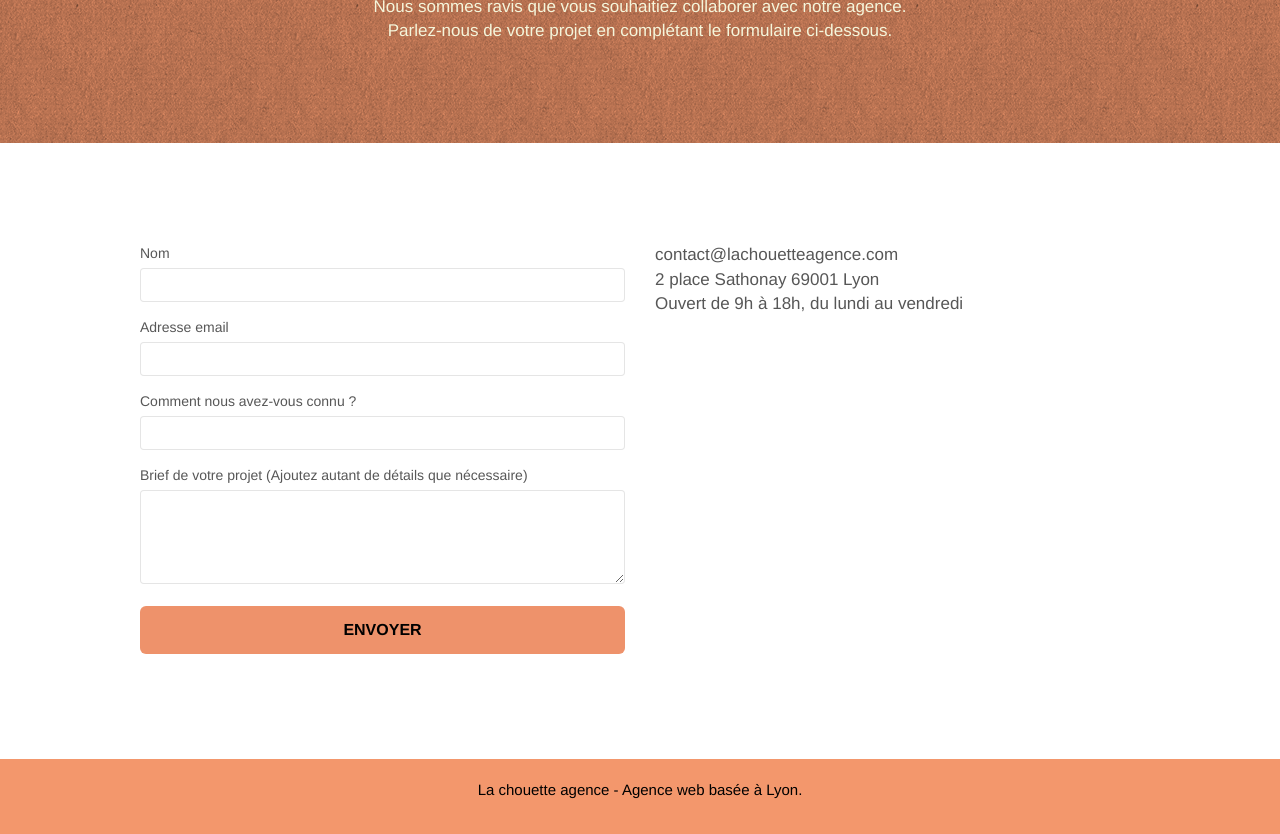
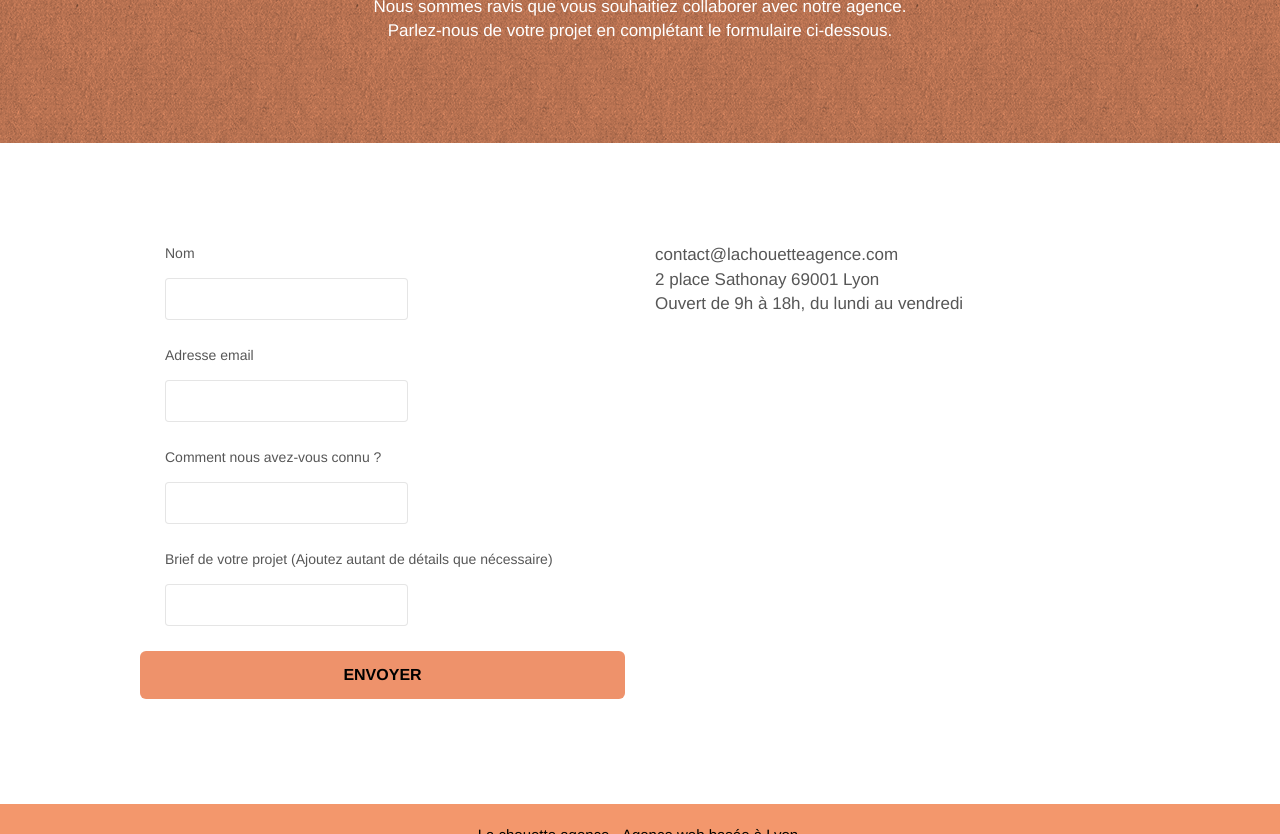
Before and after one commit to openclassk/P4_SCHOBERT_Karine, a plain HTML site: page page2.html in a window 1280 px wide. Shown: the part 297-1131 px from the top of the page. Drawn offline with Linux system fonts and the light colour scheme; files that its build step writes are made by us from their sources.

Commit message:
mise en place des aria label et correction page2

```diff
--- a/css/style.css
+++ b/css/style.css
@@ -11,7 +11,7 @@ a,
 button {
 
     transition: all .3s ease-in-out;
-    outline: 0 !important;
+    outline: none!important;
 }
 
 a:hover {
@@ -287,6 +287,7 @@ a:hover {
 
 #bloc-1-hero h1 {
     font-size: 32px;
+
 }
 
 .navbar {
@@ -471,9 +472,7 @@ nav .caret {
 }
 /*button page 2*/
 button {
-
-  border-radius: 10px;
-    outline: 0!important;
+    outline: none!important;
 }
 
 .btn-rd {
@@ -514,8 +513,13 @@ button {
 .panel-rd .panel-footer {
     border-radius: 0 0 29px 29px;
 }
-
+/*correction*/
 .form-control {
+    display: flex;
+    flex-direction: column;
+    margin:10px 0 25px 25px;
+    width:50% ;
+    padding: 20px;
     border-color: rgba(0, 0, 0, .1);
     box-shadow: none;
 }
@@ -668,7 +672,10 @@ a {
     font-weight: 400;
     color: #575757!important;
 }
-
+/*ajout correction*/
+label{
+    margin-left: 25px;
+}
 .container {
     max-width: 1000px;
 }
@@ -715,12 +722,13 @@ blockquote, figcaption{
     font-family: "Open Sans";
 }
 
-.cta-hero {
-    margin-top: 22px;
+.cta-hero{
+
     color:#FFFFFF!important;
     text-transform: uppercase;
     padding: 12px 28px 12px 28px;
     font-size: 16px;
+    margin-top: 15px;
     font-weight: 700;
 }
 /* ajout correction*/
@@ -806,14 +814,14 @@ h4 {
 /*correction*/
 .tc-white {
    /*  color: #F3976C!important;*/
-   color: #f5f6db!important;
+   color:#FFF!important;
 }
 /*correction*/
 .btn-atomic-tangerine {
      /*  background: #F3976C;
     color: #FFFFFF!important;*/
     background: #ee926b;
-    color: black!important
+    color: #000000!important
 }
 
 .btn-atomic-tangerine:hover {
--- a/page2.html
+++ b/page2.html
@@ -9,12 +9,15 @@
     <meta name="robots" content="index, follow">
 	<meta name="viewport" content="width=device-width, initial-scale=1.0, viewport-fit=cover">
 <!--link-->
+
+	<!--link-->
 	<link rel="canonical" href="https://openclassk.github.io/P4_SCHOBERT_Karine/">
 	<link rel="shortcut icon" type="image/png" href="favicon.jpg">
-	<link rel="stylesheet" type="text/css" href="css/bootstrap.min.css">
+	<link rel="stylesheet" type="text/css" href="css/bootstrap.css">
 	<link rel="stylesheet" type="text/css" href="css/style.css">
-	<link rel="stylesheet" type="text/css" href="css/font-awesome.min.css">
-	<link rel="stylesheet" type="text/css" href="css/et-line.min.css">
+	<link rel="stylesheet" type="text/css" href="css/font-awesome.css">
+	<link rel="stylesheet" type="text/css" href="css/et-line.css">
+
 
 <!--Title-->
     <title>Contact</title>
@@ -26,7 +29,7 @@
 <!-- Principal conteneur -->
 <div class="page-container">
 
-<!-- bloc-0 -->
+<!-- bloc-0 header-->
 <header class="bloc bgc-white l-bloc " id="bloc-0">
 	<div class="container bloc-sm">
 		<nav class="navbar row">
@@ -46,10 +49,10 @@
 			<div class="collapse navbar-collapse navbar-1 special-dropdown-nav">
 				<ul class="site-navigation nav navbar-nav">
 					<li>
-						<a href="index.html">Accueil</a>
+						<a href="index.html" arial-label="Lien page d'acceuil">Accueil</a>
 					</li>
 					<li>
-						<a href="page2.html">Contact</a>
+						<a href="page2.html" aria-label ="Lien page contact">Contact</a>
 					</li>
 				</ul>
 			</div>
@@ -59,7 +62,8 @@
 <!-- bloc-0 END -->
 <main>
 <!-- bloc-6 -->
-<section class="bloc bg-dots-bg bg-repeat bgc-atomic-tangerine d-bloc bloc-bg-texture texture-paper" id="bloc-6">
+<section class="bloc bg-dots-bg bg-repeat bgc-atomic-tangerine d-bloc
+				bloc-bg-texture texture-paper" id="bloc-6">
 	<div class="container bloc-lg">
 		<div class="row">
 			<article class="col-sm-12">
@@ -83,29 +87,25 @@
 	<div class="container bloc-lg">
 		<div class="row">
 			<div class="col-sm-6">
-				<form id="form_1" novalidate success-msg="Your message has been sent." fail-msg="Sorry it seems that our mail server is not responding, Sorry for the inconvenience!">
+				<form id="form_1" novalidate > <!--success-msg="Your message has been sent."
+					 fail-msg="Sorry it seems that our mail server is not responding,
+					 Sorry for the inconvenience!"-->
 					<div class="form-group">
-						<label>
-							Nom
-						</label>
-						<input id="name" class="form-control" required />
+						<label for="name">Nom</label>
+						<input id="name" type="text" class="form-control" required="" >
 					</div>
 					<div class="form-group">
-						<label>
-							Adresse email
-						</label>
-						<input id="email" class="form-control" type="email" required />
+						<label for="email">Adresse email</label>
+						<input id="email" type="email" class="form-control" required ="" >
 					</div>
 					<div class="form-group">
-						<label>
-							Comment nous avez-vous connu ?
-						</label>
-						<input class="form-control" type="email" required id="input_504" />
+						<label for="input_504">Comment nous avez-vous connu ?</label>
+						<input  id="input_504" type="email" class="form-control" required ="">
 					</div>
 					<div class="form-group">
-						<label>
-							Brief de votre projet (Ajoutez autant de détails que nécessaire)<br>
-						</label><textarea id="message" class="form-control" rows="4" cols="50" required></textarea>
+						<label for="message">Brief de votre projet (Ajoutez autant de détails que nécessaire)<br>
+						</label>
+						<input textarea id="message" class="form-control" rows="4" cols="50"  required =""></textarea>
 					</div>
 					<button class="bloc-button btn btn-lg btn-block cta-hero btn-atomic-tangerine" type="submit">
 						Envoyer
```
Also changed, not shown: index.html (+6 -7 lines), css/bootstrap.css.
